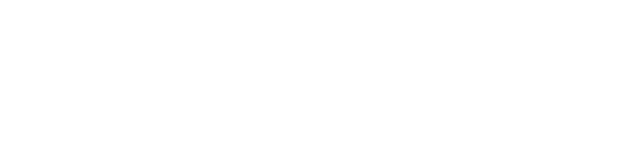
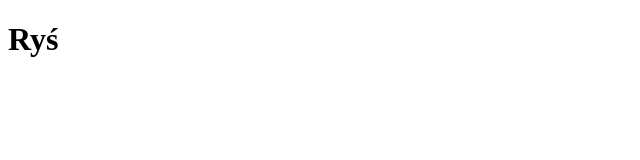
Before and after one commit to glosrozsadku/glosrozsadku.github.io, a plain HTML site: page index.html in a window 1280 px wide. Shown: the whole page, without its empty margins (0-640 px from the left). Drawn offline with Linux system fonts and the light colour scheme.

Commit message:
Update index.html

```diff
--- a/index.html
+++ b/index.html
@@ -6,7 +6,7 @@
     </head>
     <body>
 
-        <h1></h1>
+        <h1>Ryś</h1>
 
     </body>
 </html>
```
